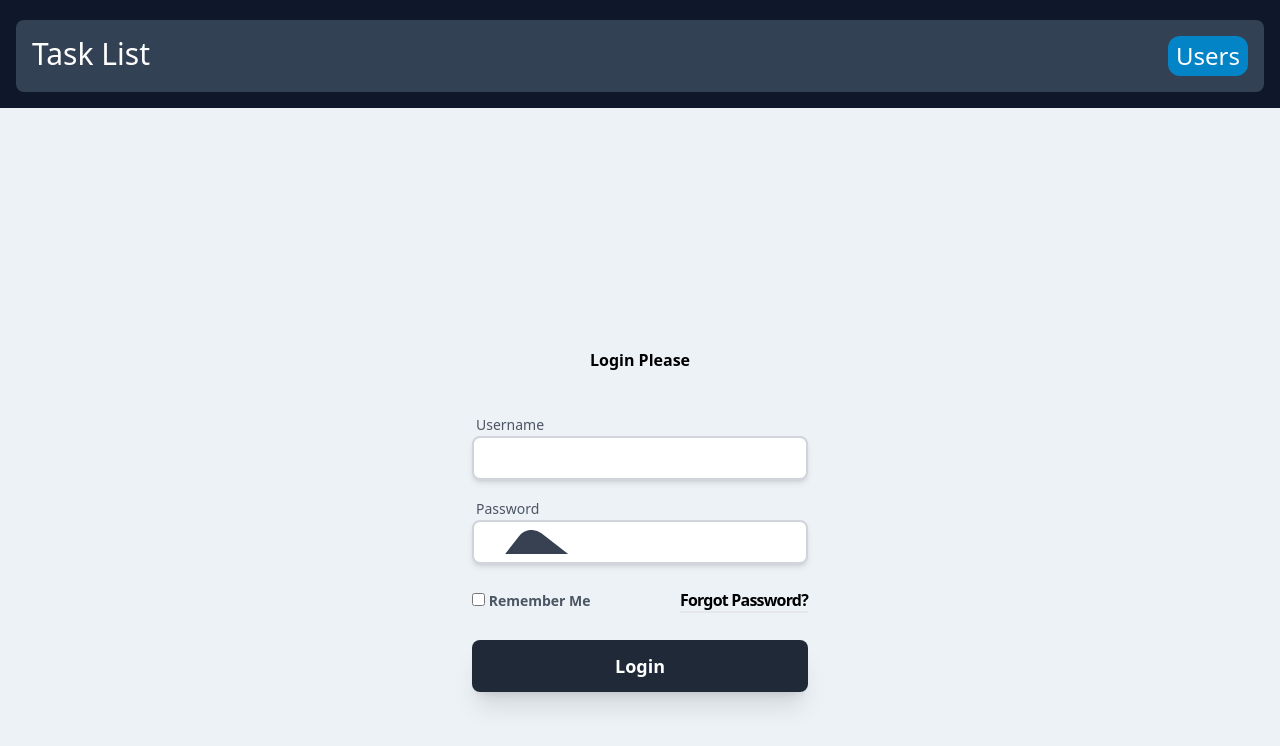
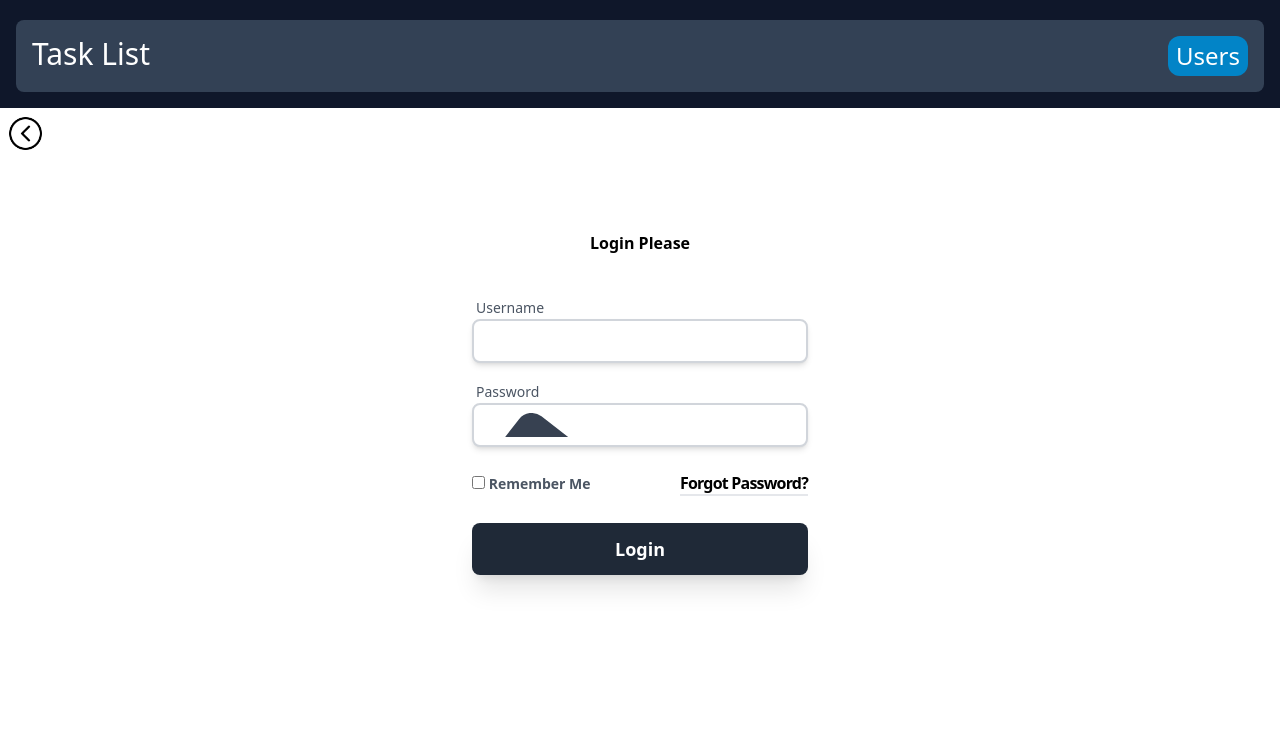
Before and after one commit to gokul81/Task-manager-gokul, a Vue app: page /users in a window 1280 px wide. Shown: the top 746 px of the page. Built offline with nearby package versions, Linux system fonts and the light colour scheme.

Commit message:
users page

```diff
--- a/db.json
+++ b/db.json
@@ -43,7 +43,7 @@
       "completed": true
     },
     {
-      "title": "Hello Monday",
+      "title": "Hello tuesday",
       "id": 4169684
     },
     {
--- a/src/components/Preview.vue
+++ b/src/components/Preview.vue
@@ -1,10 +1,9 @@
 <script>
 export default {};
 </script>
+
 <template>
   <div>
     <slot></slot>
   </div>
 </template>
-
-<style></style>
--- a/src/components/TaskForm.vue
+++ b/src/components/TaskForm.vue
@@ -31,6 +31,7 @@
     </form>
   </div>
 </template>
+
 <script>
 export default {
   data() {
@@ -46,5 +47,3 @@ export default {
   },
 };
 </script>
-
-<style></style>
--- a/src/components/TaskList.vue
+++ b/src/components/TaskList.vue
@@ -5,7 +5,6 @@
       @onEdit="tasksUpdate"
       :item="task"
     ></edit-button-vue>
-
     <task-form @onAdd="addTask"></task-form>
     <div v-if="tasks.length > 0">
       <preview-vue>
@@ -26,7 +25,6 @@
           </div>
         </div>
       </preview-vue>
-
       <task-item-vue
         :key="task.id"
         v-for="task in tasks"
--- a/src/router/index.js
+++ b/src/router/index.js
@@ -3,7 +3,7 @@ import TasksPage from "../views/TasksPage.vue";
 import UsersPage from "../views/UsersPage.vue";
 
 const routes = [
-  { path: "/", name: "tasks", component: TasksPage },
+  { path: "/tasks", name: "tasks", component: TasksPage },
   { path: "/users", name: "users", component: UsersPage },
 ];
 
--- a/src/views/UsersPage.vue
+++ b/src/views/UsersPage.vue
@@ -1,13 +1,14 @@
 <template>
-  <!-- <router-link to="/tasks"></router-link>
-  <div>
-    <button class="bg-yellow-600 p-8">back</button>
+  <div class="bg-white">
+    <router-link to="/tasks">
+      <button class="p-2">
+        <img src="../assets/back.png" class="w-[35px] h-[35px]" alt="back" />
+      </button>
+    </router-link>
   </div>
-  <router-view></router-view> -->
-  <div
-    class="h-screen overflow-hidden flex items-center justify-center bg-[#edf2f7]"
-  >
-    <div class="container max-w-full mx-auto py-24 px-6">
+
+  <div class="h-1/2 overflow-hidden flex items-center justify-center bg-white">
+    <div class="container max-w-full mx-auto py-12 px-6">
       <div class="font-sans">
         <div class="max-w-sm mx-auto px-6">
           <div class="relative flex flex-wrap">
@@ -32,7 +33,7 @@
                       <div class="relative">
                         <input
                           placeholder=""
-                          :type="show ? 'password' : 'text'"
+                          type="text"
                           class="text-md block px-3 py-2 rounded-lg w-full bg-white border-2 border-gray-300 placeholder-gray-600 shadow-md focus:placeholder-gray-500 focus:bg-white focus:border-gray-600 focus:outline-none"
                         />
                         <div
@@ -101,8 +102,7 @@
     </div>
   </div>
 </template>
+
 <script>
 export default {};
 </script>
-
-<style></style>
```
Also changed, not shown: src/assets/back.png (added).
